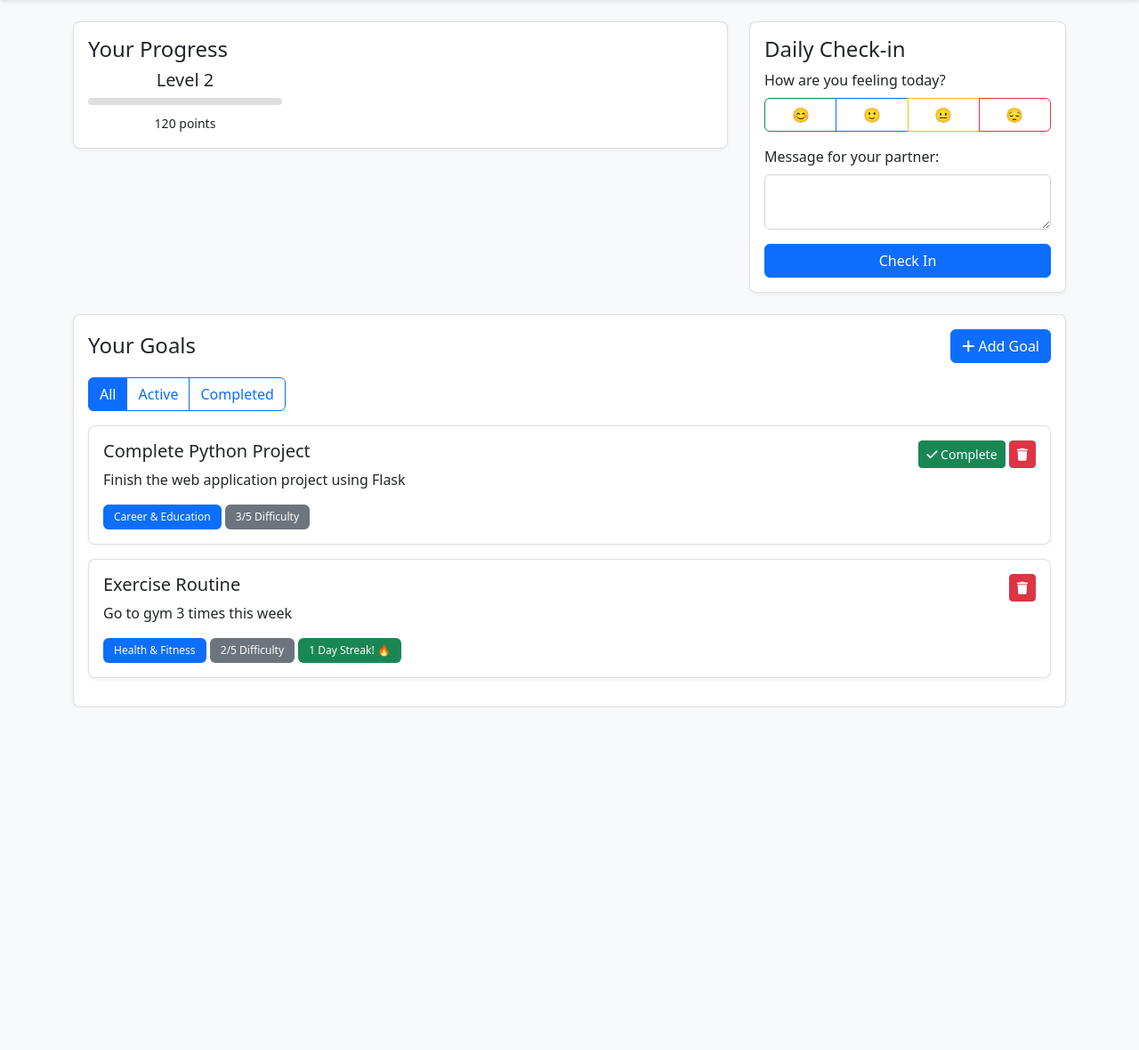
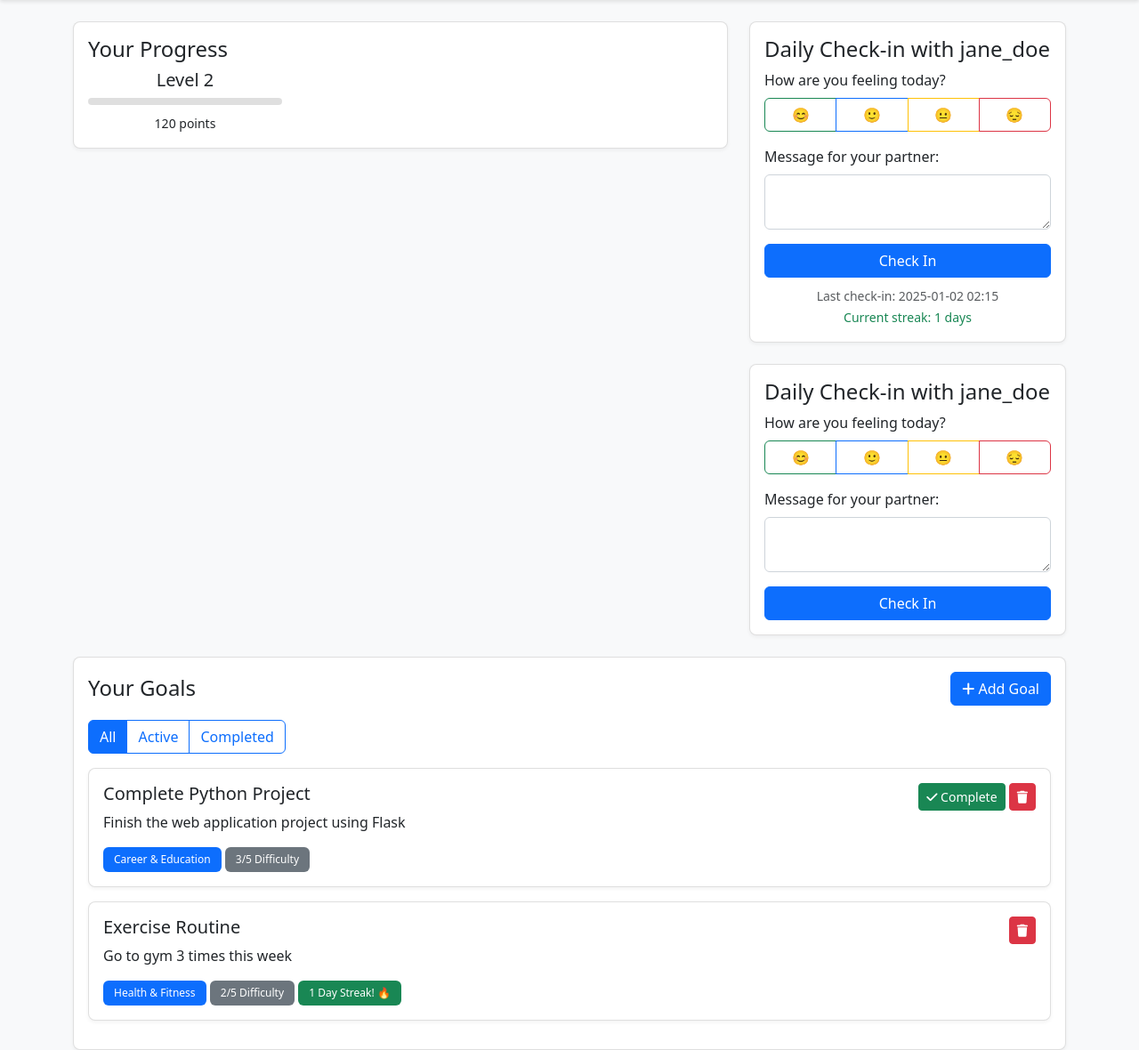
Before and after one commit to KTTfx/AccountaParts, a Flask app: page /dashboard in a window 1280 px wide. Shown: the part 56-1236 px from the top of the page at 89% size. Before the commit the page ends 851 px from the top, so only its background shows below. Run offline with Flask 3, Linux system fonts and the light colour scheme; a user stored in the database is signed in; data comes from the database, SQL or seed files in the repository; data that the repository does not hold is empty.

Commit message:
Fixed check-in functionality and partnership handling

```diff
--- a/app.py
+++ b/app.py
@@ -222,21 +222,14 @@ def login():
 def dashboard():
     categories = Category.query.all()
     goals = Goal.query.filter_by(user_id=current_user.id).order_by(Goal.created_at.desc()).all()
-
-    # Get all accepted partnerships where the current user is either the user or partner
     partnerships = Partnership.query.filter(
-        db.or_(
-            db.and_(Partnership.user_id == current_user.id, Partnership.status == 'accepted'),
-            db.and_(Partnership.partner_id == current_user.id, Partnership.status == 'accepted')
-        )
+        (Partnership.user_id == current_user.id) |
+        (Partnership.partner_id == current_user.id)
     ).all()
-
-    partner_goals = []
-    for partnership in partnerships:
-        partner_id = partnership.partner_id if partnership.user_id == current_user.id else partnership.user_id
-        partner_goals.extend(Goal.query.filter_by(user_id=partner_id).all())
-
-    return render_template('dashboard.html', categories=categories, goals=goals, partner_goals=partner_goals)
+    return render_template('dashboard.html',
+                         categories=categories,
+                         goals=goals,
+                         partnerships=partnerships)
 
 @app.route('/categories')
 @login_required
--- a/templates/dashboard.html
+++ b/templates/dashboard.html
@@ -35,24 +35,33 @@
 
     <!-- Daily Check-in Section -->
     <div class="col-md-4">
+        {% if partnerships %}
+        {% for partnership in partnerships %}
+        {% if partnership.status == 'accepted' %}
         <div class="card mb-4">
             <div class="card-body">
-                <h4 class="card-title">Daily Check-in</h4>
-                <form action="{{ url_for('check_in') }}" method="post">
+                <h4 class="card-title">Daily Check-in with
+                    {% if partnership.user_id == current_user.id %}
+                        {{ partnership.partner.username }}
+                    {% else %}
+                        {{ partnership.user.username }}
+                    {% endif %}
+                </h4>
+                <form action="{{ url_for('check_in', partnership_id=partnership.id) }}" method="post">
                     <div class="mb-3">
                         <label class="form-label">How are you feeling today?</label>
                         <div class="btn-group w-100" role="group">
-                            <input type="radio" class="btn-check" name="mood" value="great" id="mood1">
-                            <label class="btn btn-outline-success" for="mood1">😊</label>
+                            <input type="radio" class="btn-check" name="mood" value="5" id="mood1_{{ partnership.id }}" required>
+                            <label class="btn btn-outline-success" for="mood1_{{ partnership.id }}">😊</label>
 
-                            <input type="radio" class="btn-check" name="mood" value="good" id="mood2">
-                            <label class="btn btn-outline-primary" for="mood2">🙂</label>
+                            <input type="radio" class="btn-check" name="mood" value="4" id="mood2_{{ partnership.id }}">
+                            <label class="btn btn-outline-primary" for="mood2_{{ partnership.id }}">🙂</label>
 
-                            <input type="radio" class="btn-check" name="mood" value="okay" id="mood3">
-                            <label class="btn btn-outline-warning" for="mood3">😐</label>
+                            <input type="radio" class="btn-check" name="mood" value="3" id="mood3_{{ partnership.id }}">
+                            <label class="btn btn-outline-warning" for="mood3_{{ partnership.id }}">😐</label>
 
-                            <input type="radio" class="btn-check" name="mood" value="bad" id="mood4">
-                            <label class="btn btn-outline-danger" for="mood4">😔</label>
+                            <input type="radio" class="btn-check" name="mood" value="2" id="mood4_{{ partnership.id }}">
+                            <label class="btn btn-outline-danger" for="mood4_{{ partnership.id }}">😔</label>
                         </div>
                     </div>
                     <div class="mb-3">
@@ -61,15 +70,28 @@
                     </div>
                     <button type="submit" class="btn btn-primary w-100">Check In</button>
                 </form>
-                {% if current_user.last_checkin %}
+                {% if partnership.last_check_in %}
                 <div class="mt-2 text-center">
-                    <small class="text-muted">Last check-in: {{ current_user.last_checkin.strftime('%Y-%m-%d %H:%M') }}</small>
+                    <small class="text-muted">Last check-in: {{ partnership.last_check_in.strftime('%Y-%m-%d %H:%M') }}</small>
                     <br>
-                    <small class="text-success">Current streak: {{ current_user.checkin_streak }} days</small>
+                    <small class="text-success">Current streak: {{ partnership.check_in_streak }} days</small>
                 </div>
                 {% endif %}
             </div>
         </div>
+        {% endif %}
+        {% endfor %}
+        {% else %}
+        <div class="card mb-4">
+            <div class="card-body text-center">
+                <h4 class="card-title">No Active Partnerships</h4>
+                <p class="text-muted">Add a partner to start checking in daily!</p>
+                <button class="btn btn-primary" data-bs-toggle="modal" data-bs-target="#addPartnerModal">
+                    <i class="fas fa-user-plus"></i> Add Partner
+                </button>
+            </div>
+        </div>
+        {% endif %}
     </div>
 </div>
 
```
